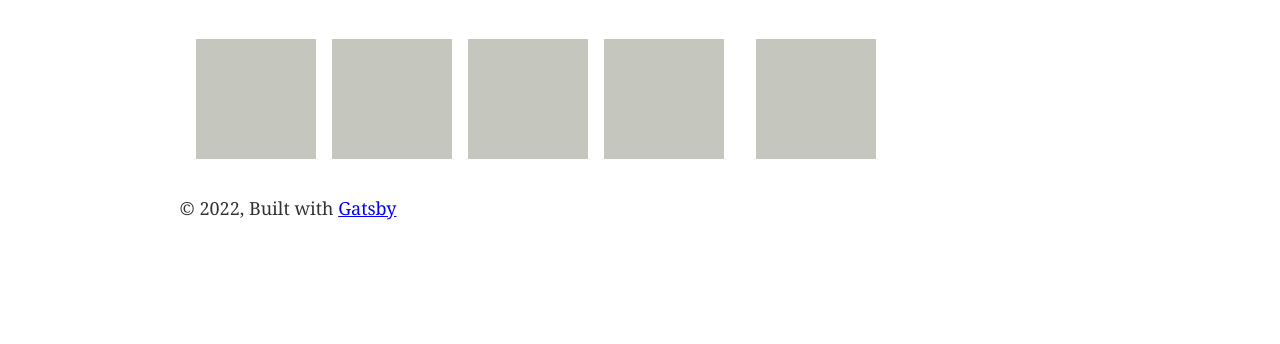
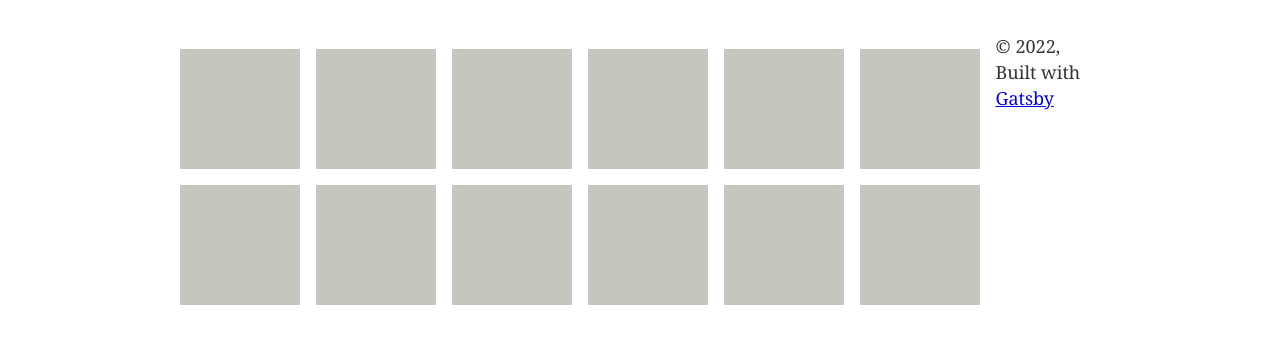
Before and after one commit to Gentatsu/wordleclone, a Gatsby site: page / in a window 1280 px wide. Shown: the part 100-444 px from the top of the page. Built offline with nearby package versions, Linux system fonts and the light colour scheme; Gatsby itself is replaced by a stand-in of ours.

Commit message:
Added key event handler.

```diff
--- a/src/components/cell.module.css
+++ b/src/components/cell.module.css
@@ -6,9 +6,9 @@
     float: left;
 }
 /* add left margin to first childs of rows */
-.cell:nth-child(4n+1) {
-    margin-left: 2vmin;
-}
+/* .cell:nth-child(4n+1) { */
+    /* margin-left: 2vmin; */
+/* } */
 
 .number {
     position: absolute;
--- a/src/components/gridCell.js
+++ b/src/components/gridCell.js
@@ -1,19 +1,17 @@
-import React from "react"
+import React, { useState, useEffect }  from "react"
 import * as gridCell from "./cell.module.css"
 
-export function Word({ number }) {
-    var rows = []
-    for (let i = 0; i < number; i++) {
-        rows.push(Container("Hello"));
-      }
-    return <tbody>{rows}</tbody>
+export function Cell( props, ) {
+    const cell = <div className={gridCell.cell} key={props.number}>
+      <div className={gridCell.number}>{props.letter}</div>
+    </div>
+    return cell
   }
 
-export function Container({ letter }) {
-  return <div className={gridCell.cell}>
-    <div className={gridCell.number}>{letter}</div>
-  </div>
-}
-
-// const GridCell = {Container, Word};
-// export default GridCell;
+export function Word(props) {
+    var rows = []
+    for (let i = 0; i < props.number; i++) {
+        rows.push(<Cell letter={props.letter} number={i}/>);
+      }
+    return <div>{rows}</div>
+  }
--- a/src/pages/index.js
+++ b/src/pages/index.js
@@ -5,20 +5,47 @@ import { StaticImage } from "gatsby-plugin-image"
 import Layout from "../components/layout"
 import Seo from "../components/seo"
 import {Word} from "../components/gridCell"
+import ReactDOM from 'react-dom'
 
-const IndexPage = () => (
-  <Layout>
-    <Seo title="Home" />
-    {/* <StaticImage
-      src="../images/gatsby-astronaut.png"
-      width={300}
-      quality={95}
-      formats={["auto", "webp", "avif"]}
-      alt="A Gatsby astronaut"
-      style={{ marginBottom: `1.45rem` }}
-    /> */}
-    <Word number={5}/>
-  </Layout>
-)
+
+ //the class you are making your component from
+ class IndexPage extends React.Component {
+  // constructor to set state and bind "this"
+  constructor(props) {
+      super(props);
+      this.handleOnKeyPress = this.handleOnKeyPress.bind(this);
+      this.word = []
+    }
+
+  // function to handle the click
+   handleOnKeyPress(event) {
+      this.word.push(event.key)
+      console.log(event);
+  }
+
+  componentDidMount(){
+    document.addEventListener("keydown", this.handleOnKeyPress, false);
+  }
+  componentWillUnmount(){
+    document.removeEventListener("keydown", this.handleOnKeyPress, false);
+  }
+
+  // the render() method to put stuff into the DOM
+  render() {
+
+    const page =
+    // the return() to put your default HTML into the DOM
+     (
+        // wrapper div of component
+      <Layout>
+        <Seo title="Home" />
+        <Word class="currentWord" number={5} letter={this.word}/>
+        <Word number={7}/>
+      </Layout>
+    );
+    return page
+  }
+}
+
 
 export default IndexPage
```
